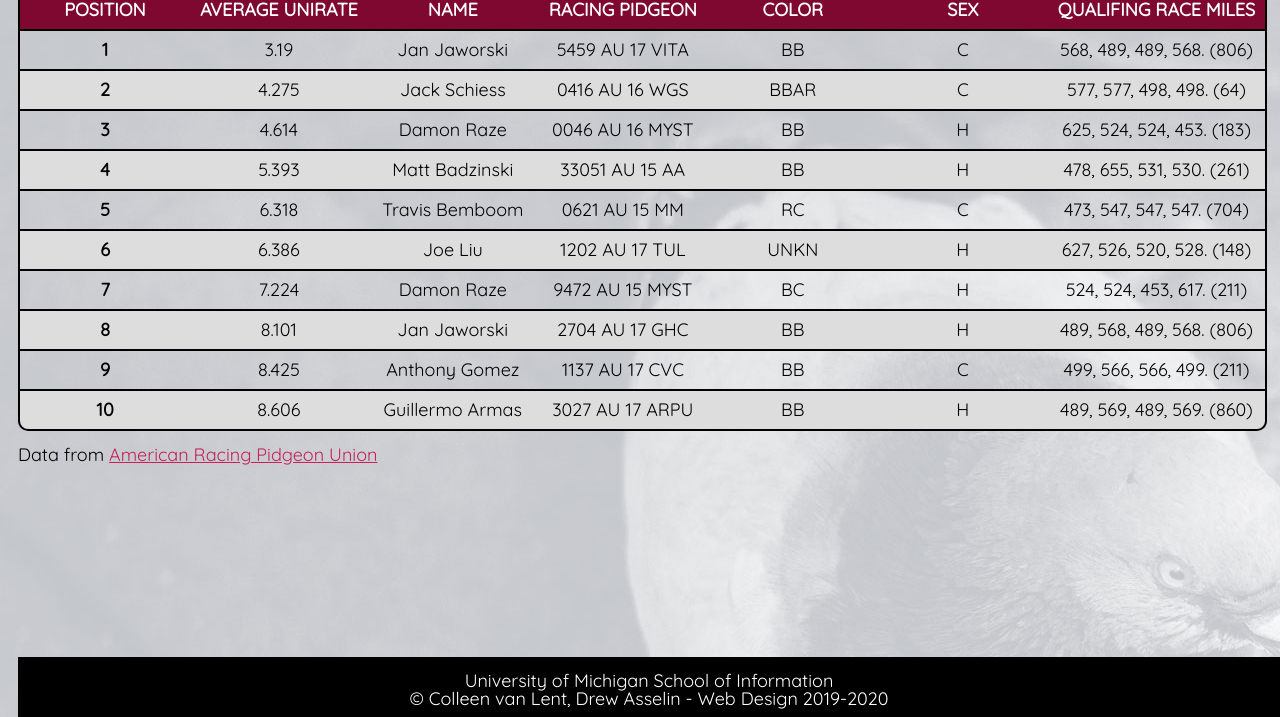
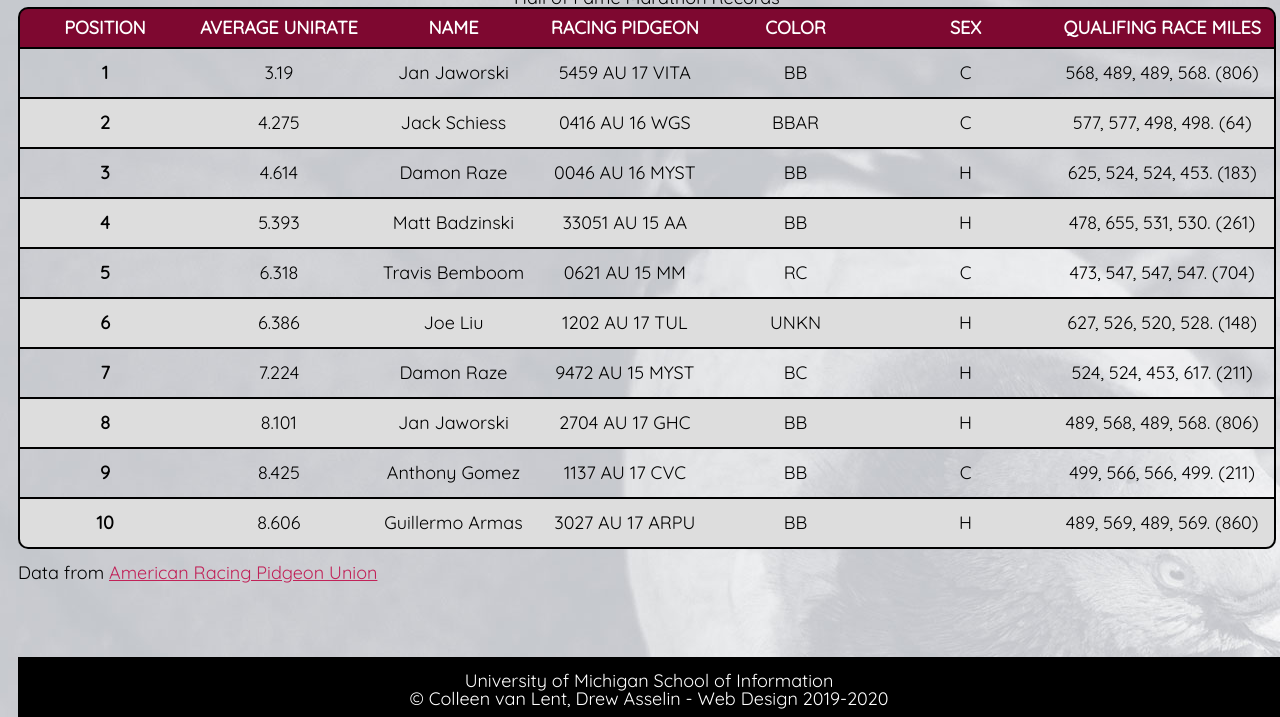
Before and after one commit to jingcao33/homework3, a plain HTML site: page index.html in a window 1280 px wide. Shown: the part 83-800 px from the top of the page. Drawn offline with Linux system fonts and the light colour scheme.

Commit message:
Add files via upload

```diff
--- a/html5reset.css
+++ b/html5reset.css
@@ -106,22 +106,25 @@ input, select {
 text
 ===============================*/
 
+
 body {
   font-family: 'Quicksand', sans-serif;
   background-color: #ddd;
   background-image: url("images/pidgeon-background.jpg");
   background-repeat: no-repeat;
   font-size: 18px;
-  margin-left: 1em;
+  margin-left: 1em
 }
 h1 {
   font-size: 2em;
   line-height: 1.5em;
   color: #c12258;
+  margin-top: .5em;
 }
 p {
   color: black;
   padding-top: 15px;
+  margin-bottom: 70px;
 }
 a {
   color: #c12258;
@@ -140,8 +143,6 @@ table {
   border-spacing: 0;
 }
 
-
-
 .colhead {
   min-width: 150px;
   padding: 10px;
@@ -157,7 +158,7 @@ th, td {
   text-align: center;
   border-bottom: 2px solid black;
   vertical-align: middle;
-  padding: 10px;
+  padding: 15px;
 }
 .rowhead, .colhead:first-child {
   border-left: 2px solid black;
@@ -197,8 +198,8 @@ tbody tr:last-child td:last-child {
 /*==========================
 footer
 ===============================*/
+
 footer {
-
   background-color: black;
   position: fixed;
   bottom: 0;
@@ -209,5 +210,5 @@ footer {
 footer p{
   color: white;
   text-align: center;
-
+  margin-bottom: 0;
 }
```
